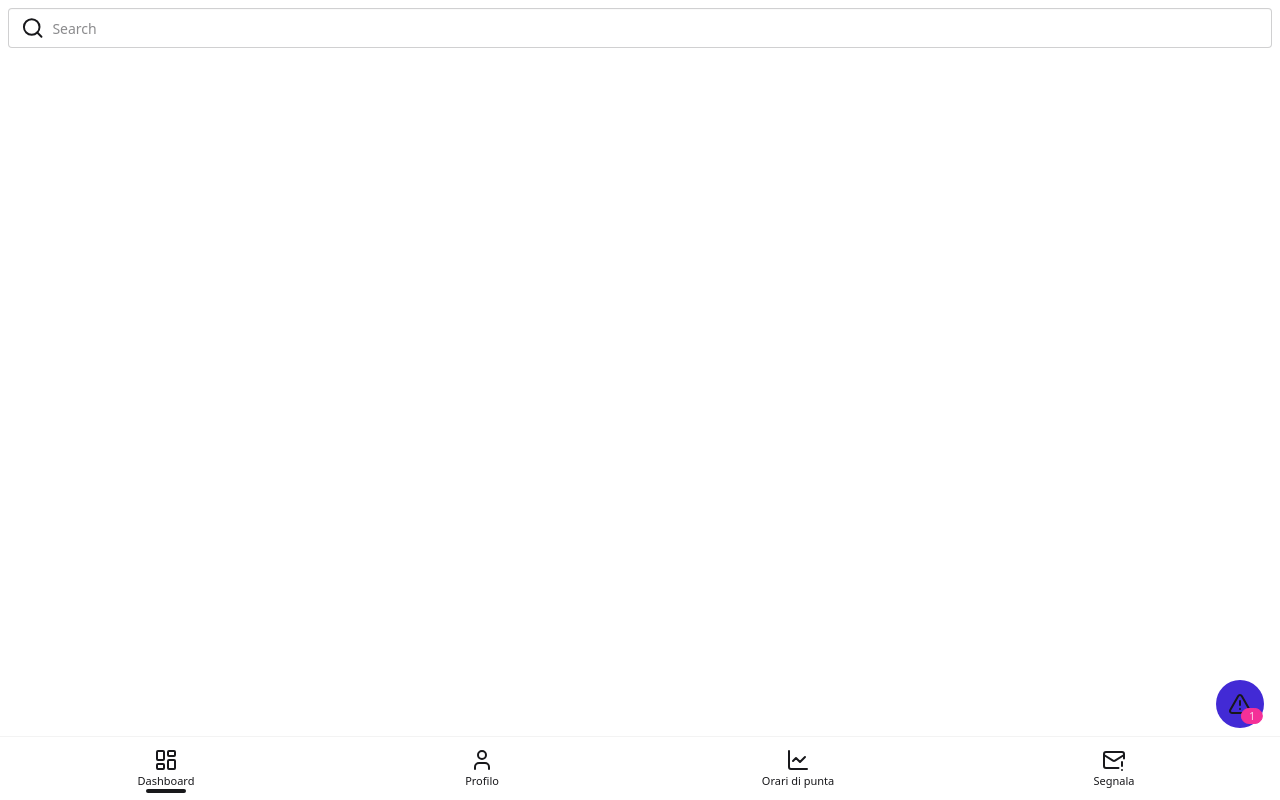
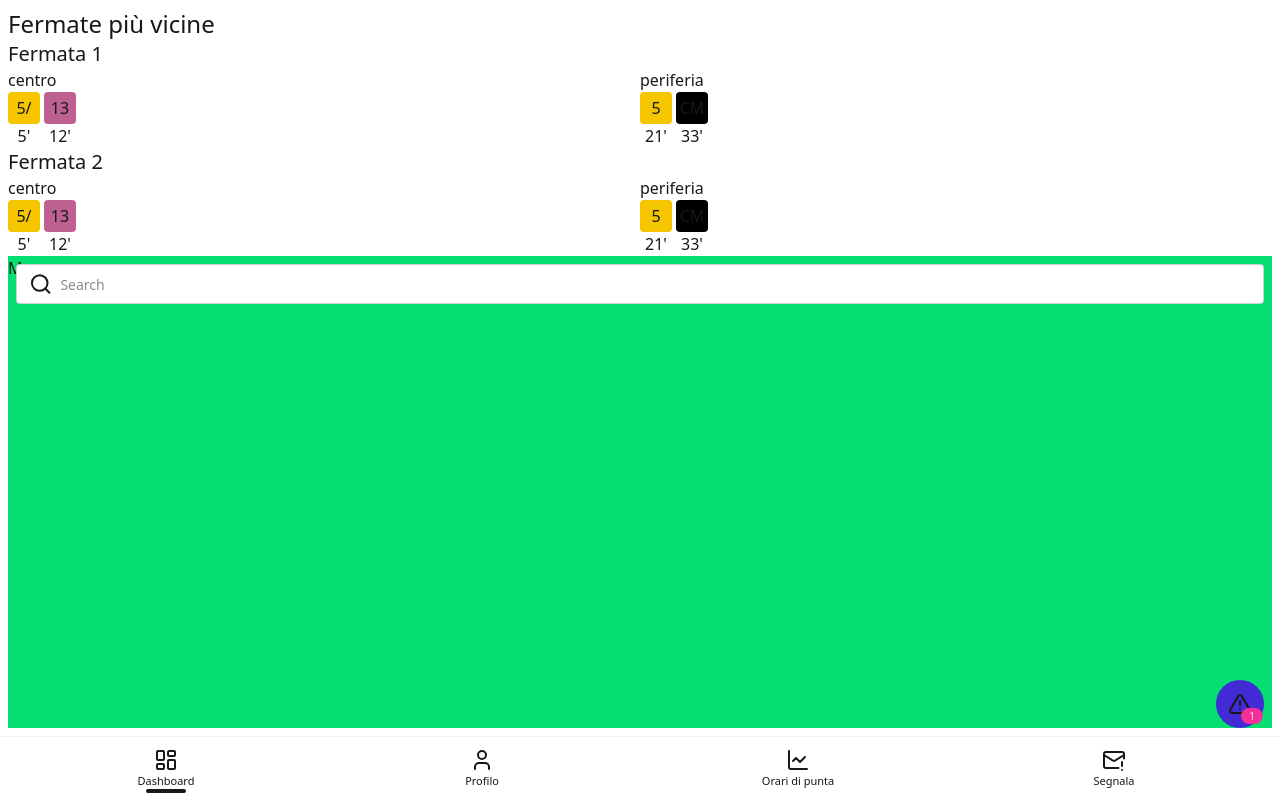
Before and after one commit to LucaDonatellis/ChronoBus, a SvelteKit app: page /dashboard in a window 1280 px wide. Built offline with nearby package versions, Linux system fonts and the light colour scheme.

Commit message:
feature: add bus stop details and a placeholder for the map

```diff
--- a/src/routes/+layout.svelte
+++ b/src/routes/+layout.svelte
@@ -5,8 +5,10 @@
 
 	let { children } = $props();
 </script>
+	<div class="p-2 " style="height: calc(100vh - 4rem)">
 
-	{@render children()}
+		{@render children()}
+	</div>
 	<div class="fixed bottom-18 right-4 bg-primary rounded-full w-12 h-12 flex items-center justify-center">
 
 		<div class="indicator ">
--- a/src/routes/dashboard/+page.svelte
+++ b/src/routes/dashboard/+page.svelte
@@ -1,5 +1,76 @@
 <script>
-    import Map from './Map.svelte';
+	import Map from './Map.svelte';
+
+	const fermate = [
+		{
+			name: 'Fermata 1',
+			arrivi: [
+				{
+					nome: 'centro',
+					autobus: [
+						{ linea: '5/', color: 'f5c500', time: 5 },
+						{ linea: '13', color: 'BF6092', time: 12 }
+					]
+				},
+				{
+					nome: 'periferia',
+					autobus: [
+						{ linea: '5', color: 'f5c500', time: 21 },
+						{ linea: 'CM', color: '000000', time: 33 }
+					]
+				}
+			]
+		},
+		{
+			name: 'Fermata 2',
+			arrivi: [
+				{
+					nome: 'centro',
+					autobus: [
+						{ linea: '5/', color: 'f5c500', time: 5 },
+						{ linea: '13', color: 'BF6092', time: 12 }
+					]
+				},
+				{
+					nome: 'periferia',
+					autobus: [
+						{ linea: '5', color: 'f5c500', time: 21 },
+						{ linea: 'CM', color: '000000', time: 33 }
+					]
+				}
+			]
+		}
+	];
 </script>
 
-<Map/>
+<div class="flex flex-col h-full">
+	<div class="">
+		<h2 class=" text-2xl">Fermate più vicine</h2>
+		{#each fermate as fermata}
+			<div class="">
+				<h3 class="text-xl">{fermata.name}</h3>
+				<div class="flex">
+					{#each fermata.arrivi as arrivo}
+						<div class="w-full">
+							<p>{arrivo.nome}</p>
+							<div class="flex gap-1">
+								{#each arrivo.autobus as bus}
+									<div class="flex flex-col items-center justify-center">
+										<div
+											style="background: #{bus.color}"
+											class="flex size-8 items-center justify-center rounded"
+										>
+											{bus.linea}
+										</div>
+										<p>{bus.time}'</p>
+									</div>
+								{/each}
+							</div>
+						</div>
+					{/each}
+				</div>
+			</div>
+		{/each}
+	</div>
+	<Map searchBar={1} />
+</div>
--- a/src/routes/dashboard/Map.svelte
+++ b/src/routes/dashboard/Map.svelte
@@ -1,9 +1,15 @@
 <script>
     import { Search } from '@lucide/svelte';
+
+    let { searchBar } = $props();
 </script>
-<div class="fixed p-2 w-full">
-    <label class="input w-full">
-        <Search/>
-        <input type="search" required placeholder="Search" class="w-full rounded-b-fulll "/>
-    </label>
+<div class="relative h-max flex-grow">
+
+    <div class="absolute w-full p-2" hidden={!searchBar}>
+        <label class="input w-full">
+            <Search/>
+            <input type="search" required placeholder="Search" class="w-full rounded-b-fulll "/>
+        </label>
+    </div>
+    <div class="bg-green-400 w-full h-full block">Mappa</div>
 </div>
```
